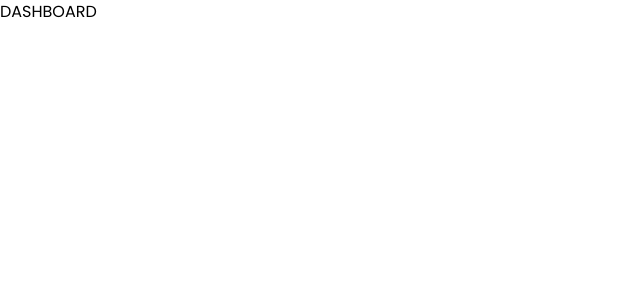
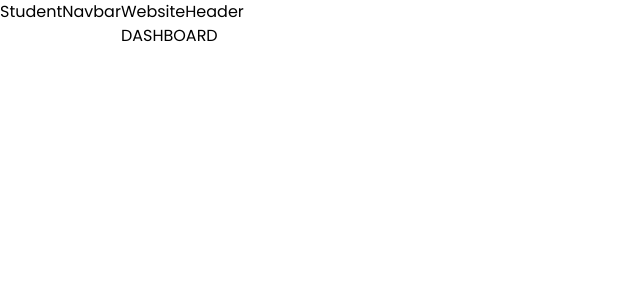
Before and after one commit to NITHIN3387/student-event-management-system, a Next.js app in the folder client/: page /faculty/dashboard in a window 1280 px wide. Shown: the top 300 px of the page, without its empty margins (0-640 px from the left). Built offline with nearby package versions, Linux system fonts and the light colour scheme.

Commit message:
CREATED_FILE: for website navbar and header

```diff
--- /dev/null
+++ b/client/src/components/Headers/WebsiteHeader/WebsiteHeader.tsx
@@ -0,0 +1,9 @@
+import React, { FC } from 'react'
+
+const WebsiteHeader: FC = (): JSX.Element => {
+  return (
+    <div>WebsiteHeader</div>
+  )
+}
+
+export default WebsiteHeader
--- /dev/null
+++ b/client/src/components/Navbars/WebsiteNavbar/WebsiteNavbar.tsx
@@ -0,0 +1,13 @@
+"use client"
+
+import React, { FC, useState } from 'react'
+import StudentNavbar from './studentNavbar/StudentNavbar'
+import FacultyNavbar from './facultyNavbar/FacultyNavbar'
+
+const Navbar: FC = (): JSX.Element => {
+  const [authUser, setAuthUser] = useState(true)
+
+  return authUser ? <StudentNavbar /> : <FacultyNavbar />
+}
+
+export default Navbar
--- /dev/null
+++ b/client/src/components/Navbars/WebsiteNavbar/facultyNavbar/FacultyNavbar.tsx
@@ -0,0 +1,9 @@
+import React, { FC } from 'react'
+
+const FacultyNavbar: FC = (): JSX.Element => {
+  return (
+    <div>FacultyNavbar</div>
+  )
+}
+
+export default FacultyNavbar
--- /dev/null
+++ b/client/src/components/Navbars/WebsiteNavbar/studentNavbar/StudentNavbar.tsx
@@ -0,0 +1,9 @@
+import React, { FC } from 'react'
+
+const StudentNavbar: FC = (): JSX.Element => {
+  return (
+    <div>StudentNavbar</div>
+  )
+}
+
+export default StudentNavbar
--- a/client/src/layouts/website/WebsiteLayout.tsx
+++ b/client/src/layouts/website/WebsiteLayout.tsx
@@ -1,4 +1,9 @@
-import React, { FC, ReactNode } from 'react'
+import { FC, ReactNode } from 'react'
+
+import WebsiteHeader from '@/components/Headers/WebsiteHeader/WebsiteHeader'
+import Navbar from '@/components/Navbars/WebsiteNavbar/WebsiteNavbar'
+
+import './websiteLayout.css'
 
 interface propsType {
   children: ReactNode
@@ -6,8 +11,20 @@ interface propsType {
 
 const WebsiteLayout: FC<propsType> = ({ children }): JSX.Element => {
   return (
-    <div>
-      {children}
+    <div className='grid grid-cols-[auto_1fr] website-container'>
+      <div>
+        <Navbar />
+      </div>
+
+      <div className='grid grid-rows-[auto_1fr]'>
+        <div>
+          <WebsiteHeader />
+        </div>
+
+        <div>
+          {children}
+        </div>
+      </div>
     </div>
   )
 }
--- /dev/null
+++ b/client/src/layouts/website/websiteLayout.css
@@ -0,0 +1,3 @@
+.website-container {
+  height: 100vh;
+}
```
